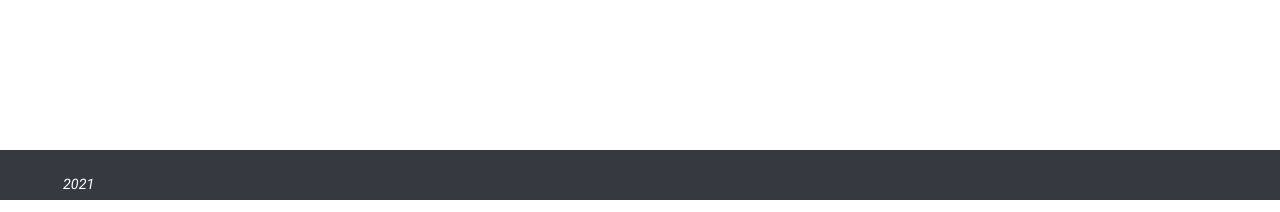
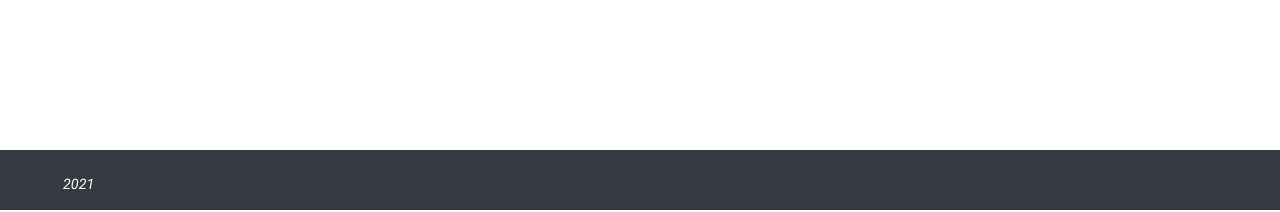
Before and after one commit to pavelusov79/test-task, a Django app: page / in a window 1280 px wide. Shown: the part 600-812 px from the top of the page. Run offline with Django 4.2, Linux system fonts and the light colour scheme; data comes from the database, SQL or seed files in the repository; some libraries are stand-ins or nearby versions.

Commit message:
base.html

```diff
--- a/main/templates/main/base.html
+++ b/main/templates/main/base.html
@@ -44,9 +44,9 @@
 
     {% endblock %}
 	<footer>
-		<div class="container-fluid bg-dark">
+		<div class="container-fluid bg-dark" style="height:60px;">
 			<div class="row">
-				<div class="col-12"><p class=" mt-4 ml-5 copyright">{% now 'Y' %}</p></div>
+				<div class="col-12"><p class=" mt-4 mb-0 ml-5 copyright">{% now 'Y' %}</p></div>
 			</div>
 		</div>
 	</footer>
```
